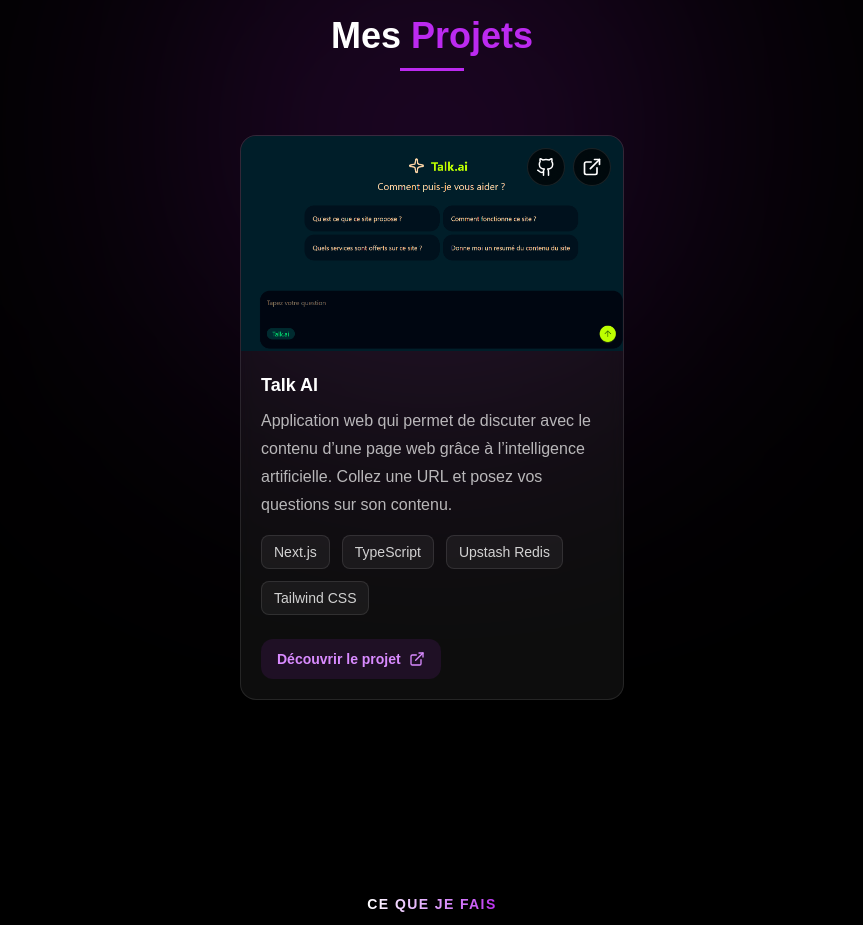
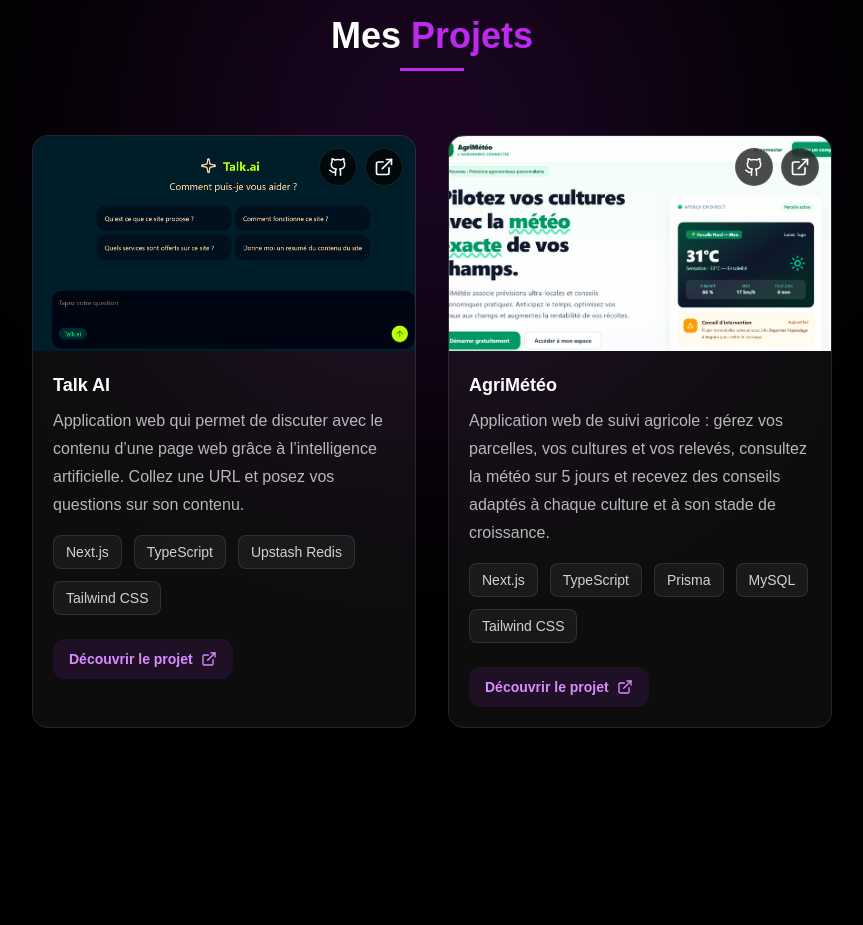
Before and after one commit to JbDev-tech/My-portfolio, a Next.js app: page / in a window 1280 px wide. Shown: the part 2060-2985 px from the top of the page, without its empty margins (208-1071 px from the left). Built offline with nearby package versions, Linux system fonts and the light colour scheme; a web font is replaced by a local one.

Commit message:
Ajout du projet agrimeteo

```diff
--- a/app/Components/Projects.tsx
+++ b/app/Components/Projects.tsx
@@ -14,6 +14,15 @@ const projects = [
     tags: ["Next.js", "TypeScript", "Upstash Redis", "Tailwind CSS"],
     github: "https://github.com/JbDev-tech/talk_ai",
     demo: "https://talk-ai-xi.vercel.app/",
+  },
+   {
+    title: "AgriMétéo",
+    description:
+      "Application web de suivi agricole : gérez vos parcelles, vos cultures et vos relevés, consultez la météo sur 5 jours et recevez des conseils adaptés à chaque culture et à son stade de croissance.",
+    image: "/agrimeteo.png",
+    tags: ["Next.js", "TypeScript", "Prisma", "MySQL", "Tailwind CSS"],
+    github: "https://github.com/JbDev-tech/agrimeteo",
+    demo: "https://agrimeteo-tree.vercel.app/",
   },
 ];
 
```
Also changed, not shown: public/agrimeteo.png (added).
